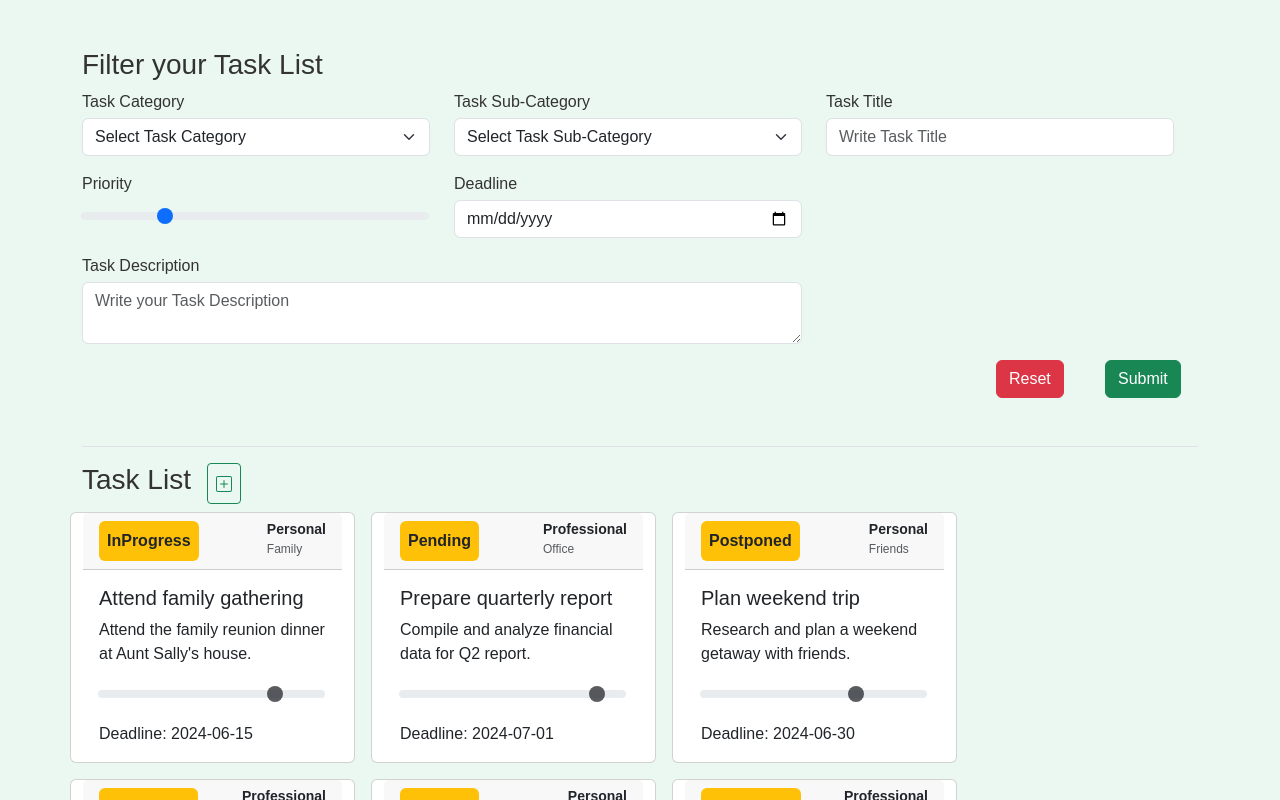
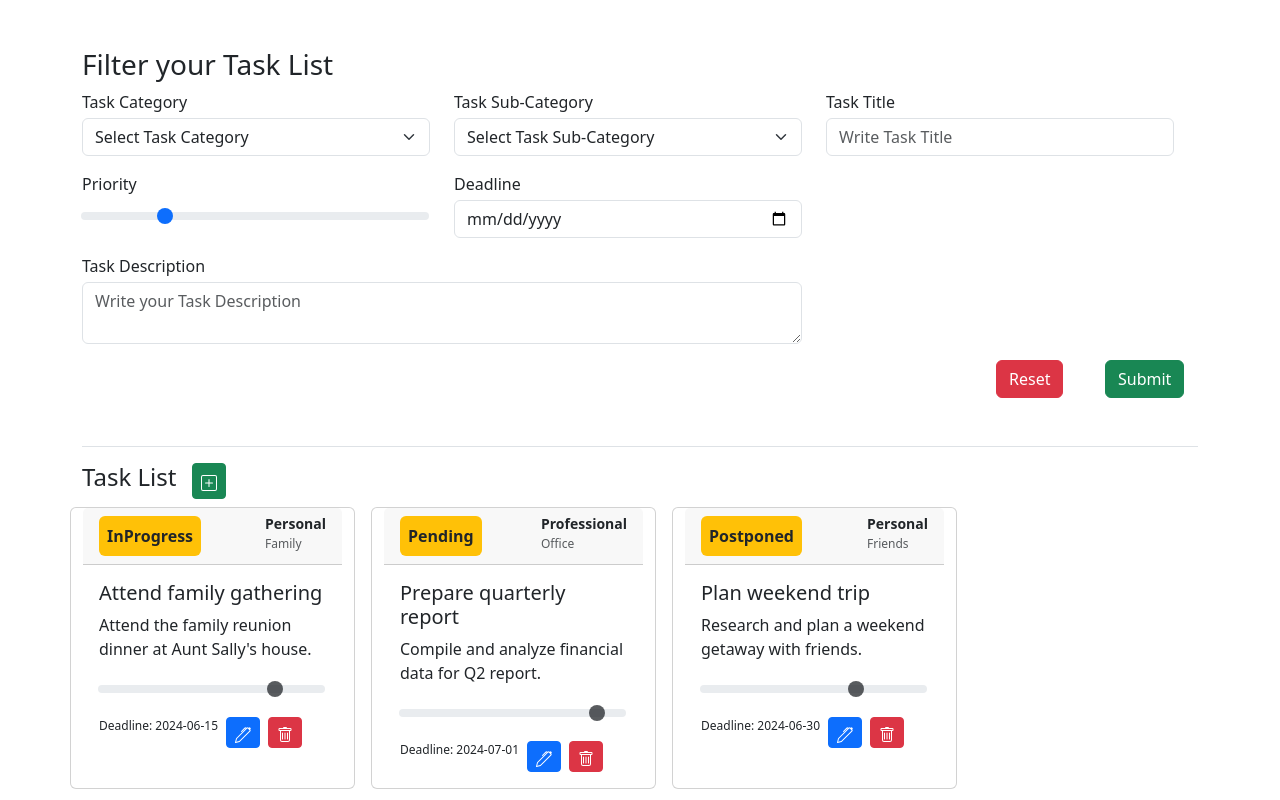
Before and after one commit to haque-lubna/TodoApps, a React (Create React App) app in the folder todo-react-app/: page / in a window 1280 px wide. Shown: the top 800 px of the page. Built offline with nearby package versions, Linux system fonts and the light colour scheme.

Commit message:
add edit delete button

```diff
--- a/todo-react-app/src/components/listComponents/SingleTask.js
+++ b/todo-react-app/src/components/listComponents/SingleTask.js
@@ -1,6 +1,5 @@
 import React from 'react'
-import { Range } from '../formComponents/Range'
-
+import { Range } from '../formComponents/Range';
 export const SingleTask = ({taskData}) => {
   return (
     <div class="col-md-3 card">
@@ -17,7 +16,22 @@ export const SingleTask = ({taskData}) => {
         <h5 class="card-title">{taskData.title}</h5>
         <p class="card-text">{taskData.description}</p>
         <p class="card-text"><Range disabled="true" value={taskData.priority}/></p>
-        <p class="card-text">Deadline: {taskData.deadline}</p>
+        <div class="card-text d-flex justify content-between gap-2">
+          <span className='fs-12'>Deadline: {taskData.deadline}</span>
+          <span className='d-flex justify-content-start gap-2'>
+            <button type='button' className='btn btn-sm btn-primary'>
+              <svg xmlns="http://www.w3.org/2000/svg" width="16" height="16" fill="currentColor" class="bi bi-pen" viewBox="0 0 16 16">
+                <path d="m13.498.795.149-.149a1.207 1.207 0 1 1 1.707 1.708l-.149.148a1.5 1.5 0 0 1-.059 2.059L4.854 14.854a.5.5 0 0 1-.233.131l-4 1a.5.5 0 0 1-.606-.606l1-4a.5.5 0 0 1 .131-.232l9.642-9.642a.5.5 0 0 0-.642.056L6.854 4.854a.5.5 0 1 1-.708-.708L9.44.854A1.5 1.5 0 0 1 11.5.796a1.5 1.5 0 0 1 1.998-.001m-.644.766a.5.5 0 0 0-.707 0L1.95 11.756l-.764 3.057 3.057-.764L14.44 3.854a.5.5 0 0 0 0-.708z"/>
+              </svg>
+            </button>
+            <button type="button" className="btn btn-sm btn-danger">
+              <svg xmlns="http://www.w3.org/2000/svg" width="16" height="16" fill="currentColor" class="bi bi-trash" viewBox="0 0 16 16">
+                <path d="M5.5 5.5A.5.5 0 0 1 6 6v6a.5.5 0 0 1-1 0V6a.5.5 0 0 1 .5-.5m2.5 0a.5.5 0 0 1 .5.5v6a.5.5 0 0 1-1 0V6a.5.5 0 0 1 .5-.5m3 .5a.5.5 0 0 0-1 0v6a.5.5 0 0 0 1 0z"/>
+                <path d="M14.5 3a1 1 0 0 1-1 1H13v9a2 2 0 0 1-2 2H5a2 2 0 0 1-2-2V4h-.5a1 1 0 0 1-1-1V2a1 1 0 0 1 1-1H6a1 1 0 0 1 1-1h2a1 1 0 0 1 1 1h3.5a1 1 0 0 1 1 1zM4.118 4 4 4.059V13a1 1 0 0 0 1 1h6a1 1 0 0 0 1-1V4.059L11.882 4zM2.5 3h11V2h-11z"/>
+              </svg>
+            </button>
+          </span>
+        </div>
       </div>
     </div>
   )
--- a/todo-react-app/src/components/listComponents/TaskList.js
+++ b/todo-react-app/src/components/listComponents/TaskList.js
@@ -25,8 +25,8 @@ export const TaskList = ({data}) => {
       </Modal>)}
       <div className='mt-5 border-top pt-3'>
         <div className='d-flex justify-content-start gap-2 mb-2'>
-          <h3 className='me-2'>Task List</h3>
-          <button className='btn btn-sm btn-outline-success' onClick={() => setIsModalOpen(true)}>
+          <h4 className='me-2'>Task List</h4>
+          <button className='btn btn-sm btn-success' onClick={() => setIsModalOpen(true)}>
             <svg xmlns="http://www.w3.org/2000/svg" width="16" height="16" fill="currentColor" class="bi bi-plus-square" viewBox="0 0 16 16">
               <path d="M14 1a1 1 0 0 1 1 1v12a1 1 0 0 1-1 1H2a1 1 0 0 1-1-1V2a1 1 0 0 1 1-1zM2 0a2 2 0 0 0-2 2v12a2 2 0 0 0 2 2h12a2 2 0 0 0 2-2V2a2 2 0 0 0-2-2z"/>
               <path d="M8 4a.5.5 0 0 1 .5.5v3h3a.5.5 0 0 1 0 1h-3v3a.5.5 0 0 1-1 0v-3h-3a.5.5 0 0 1 0-1h3v-3A.5.5 0 0 1 8 4"/>
--- a/todo-react-app/src/index.js
+++ b/todo-react-app/src/index.js
@@ -5,6 +5,7 @@ import App from './App';
 import reportWebVitals from './reportWebVitals';
 import "bootstrap/dist/css/bootstrap.css";
 import './static/css/custom.css';
+import 'bootstrap/dist/css/bootstrap.min.css';
 
 const root = ReactDOM.createRoot(document.getElementById('root'));
 root.render(
```
